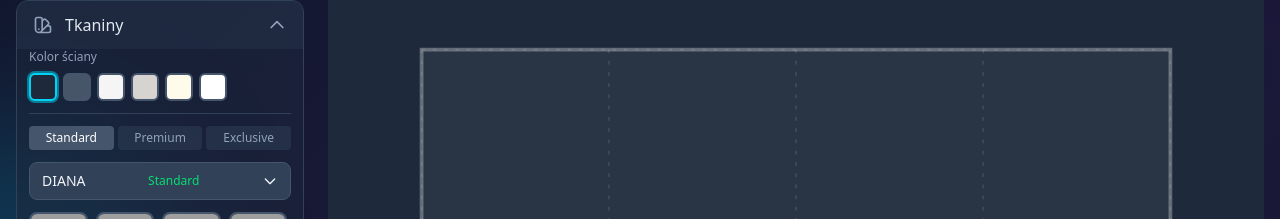
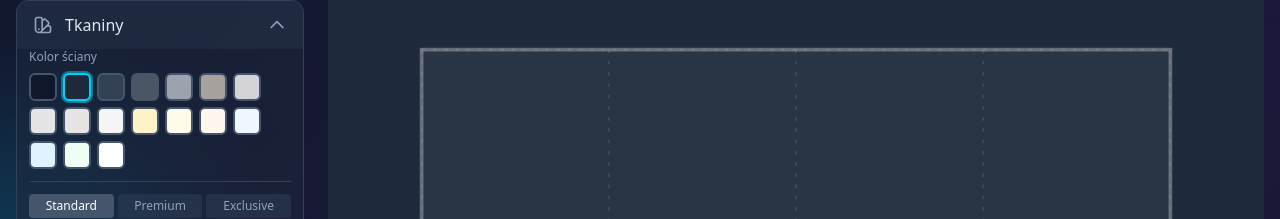
Before and after one commit to Rzempal/kreator, a Next.js app in the folder kreator-app/: page / in a window 1280 px wide. Shown: the part 240-459 px from the top of the page. Built offline with nearby package versions, Linux system fonts and the light colour scheme; grey boxes are pictures that could not be loaded.

Commit message:
#26feat: add ColorPicker UI for wall and fabric materials and Wall canvas component

```diff
--- a/kreator-app/src/components/canvas/Wall.tsx
+++ b/kreator-app/src/components/canvas/Wall.tsx
@@ -1,8 +1,21 @@
-// src/components/canvas/Wall.tsx v0.007 Przywrocony przezroczysty kolor segmentu (canvasColor jest na kontenerze)
+// src/components/canvas/Wall.tsx v0.008 Adaptive kolory linii dla jasnych/ciemnych tel
 'use client';
 
 import { memo, useMemo, type ReactNode } from 'react';
 import type { Wall as WallType } from '@/types';
+import { useCanvasColor } from '@/store/useKreatorStore';
+
+// Funkcja do obliczania jasnosci koloru (0-1, gdzie > 0.5 to jasny kolor)
+function isLightColor(hex: string): boolean {
+  // Usun # jesli jest
+  const color = hex.replace('#', '');
+  const r = parseInt(color.substring(0, 2), 16);
+  const g = parseInt(color.substring(2, 4), 16);
+  const b = parseInt(color.substring(4, 6), 16);
+  // Wzor na perceived luminance
+  const luminance = (0.299 * r + 0.587 * g + 0.114 * b) / 255;
+  return luminance > 0.5;
+}
 
 interface WallProps {
   wall: WallType;
@@ -10,6 +23,17 @@ interface WallProps {
 }
 
 function WallComponent({ wall, scale }: WallProps) {
+  // Pobierz kolor canvas i oblicz czy jest jasny
+  const canvasColor = useCanvasColor();
+  const isLight = useMemo(() => isLightColor(canvasColor), [canvasColor]);
+
+  // Kolory adaptacyjne - ciemne dla jasnych tel, jasne dla ciemnych tel
+  const strokeColor = isLight ? 'rgba(0, 0, 0, 0.3)' : 'rgba(255, 255, 255, 0.3)';
+  const strokeColorMedium = isLight ? 'rgba(0, 0, 0, 0.5)' : 'rgba(255, 255, 255, 0.5)';
+  const textColor = isLight ? 'rgba(0, 0, 0, 0.7)' : 'rgba(255, 255, 255, 0.7)';
+  const gridColor = isLight ? 'rgba(0, 0, 0, 0.1)' : 'rgba(255, 255, 255, 0.1)';
+  const fillColor = isLight ? 'rgba(0, 0, 0, 0.03)' : 'rgba(255, 255, 255, 0.05)';
+
   // Normalizuj segmenty - upewnij sie ze alignment jest zdefiniowany
   const normalizedSegments = useMemo(() => {
     return wall.segments.map(seg => ({
@@ -115,13 +139,13 @@ function WallComponent({ wall, scale }: WallProps) {
       {/* Tlo sciany */}
       <path
         d={wallPath}
-        fill="rgba(255, 255, 255, 0.05)"
-        stroke="rgba(255, 255, 255, 0.3)"
+        fill={fillColor}
+        stroke={strokeColor}
         strokeWidth={2}
       />
 
       {/* Siatka pomocnicza */}
-      <WallGrid wall={wall} scale={scale} />
+      <WallGrid wall={wall} scale={scale} gridColor={gridColor} />
 
       {/* Wymiary zewnetrzne - szerokosc segmentow (na dole sciany) */}
       {dimensions.map((dim, i) => (
@@ -132,7 +156,7 @@ function WallComponent({ wall, scale }: WallProps) {
             y1={maxHeight * scale + 15}
             x2={dim.x + dim.width}
             y2={maxHeight * scale + 15}
-            stroke="rgba(255, 255, 255, 0.5)"
+            stroke={strokeColorMedium}
             strokeWidth={1}
           />
           {/* Znaczniki koncow */}
@@ -141,7 +165,7 @@ function WallComponent({ wall, scale }: WallProps) {
             y1={maxHeight * scale + 10}
             x2={dim.x}
             y2={maxHeight * scale + 20}
-            stroke="rgba(255, 255, 255, 0.5)"
+            stroke={strokeColorMedium}
             strokeWidth={1}
           />
           <line
@@ -149,7 +173,7 @@ function WallComponent({ wall, scale }: WallProps) {
             y1={maxHeight * scale + 10}
             x2={dim.x + dim.width}
             y2={maxHeight * scale + 20}
-            stroke="rgba(255, 255, 255, 0.5)"
+            stroke={strokeColorMedium}
             strokeWidth={1}
           />
           {/* Tekst wymiaru */}
@@ -157,7 +181,7 @@ function WallComponent({ wall, scale }: WallProps) {
             x={dim.x + dim.width / 2}
             y={maxHeight * scale + 35}
             textAnchor="middle"
-            fill="rgba(255, 255, 255, 0.7)"
+            fill={textColor}
             fontSize={11}
             fontFamily="sans-serif"
           >
@@ -170,7 +194,11 @@ function WallComponent({ wall, scale }: WallProps) {
 }
 
 // Siatka pomocnicza
-function WallGrid({ wall, scale }: WallProps) {
+interface WallGridProps extends WallProps {
+  gridColor: string;
+}
+
+function WallGrid({ wall, scale, gridColor }: WallGridProps) {
   const totalWidth = wall.segments.reduce((sum, seg) => sum + seg.width, 0);
   const maxHeight = Math.max(
     ...wall.segments.flatMap((seg) => [seg.startHeight, seg.endHeight])
@@ -192,7 +220,7 @@ function WallGrid({ wall, scale }: WallProps) {
         y1={offsetY}
         x2={x * scale}
         y2={maxHeight * scale}
-        stroke="rgba(255, 255, 255, 0.1)"
+        stroke={gridColor}
         strokeWidth={1}
         strokeDasharray="2,4"
       />
@@ -208,7 +236,7 @@ function WallGrid({ wall, scale }: WallProps) {
         y1={y * scale}
         x2={totalWidth * scale}
         y2={y * scale}
-        stroke="rgba(255, 255, 255, 0.1)"
+        stroke={gridColor}
         strokeWidth={1}
         strokeDasharray="2,4"
       />
--- a/kreator-app/src/components/ui/ColorPicker.tsx
+++ b/kreator-app/src/components/ui/ColorPicker.tsx
@@ -37,13 +37,30 @@ const CATEGORY_COLORS: Record<PriceCategory, string> = {
   exclusive: 'text-purple-400',
 };
 
-// Predefiniowane kolory sciany
+// Predefiniowane kolory sciany - szersza paleta
 const CANVAS_COLORS = [
+  // Ciemne
+  { id: 'slate-900', hex: '#0f172a', name: 'Antracyt' },
   { id: 'slate-800', hex: '#1e293b', name: 'Ciemny grafitowy' },
-  { id: 'slate-600', hex: '#475569', name: 'Grafitowy' },
-  { id: 'neutral-100', hex: '#f5f5f5', name: 'Jasny szary' },
-  { id: 'stone-300', hex: '#d6d3d1', name: 'Beżowy' },
+  { id: 'slate-700', hex: '#334155', name: 'Grafitowy' },
+  { id: 'gray-600', hex: '#4b5563', name: 'Szary ciemny' },
+  // Srednie
+  { id: 'gray-400', hex: '#9ca3af', name: 'Szary' },
+  { id: 'stone-400', hex: '#a8a29e', name: 'Kamienny' },
+  { id: 'zinc-300', hex: '#d4d4d8', name: 'Cynkowy' },
+  // Jasne neutralne
+  { id: 'neutral-200', hex: '#e5e5e5', name: 'Jasny szary' },
+  { id: 'stone-200', hex: '#e7e5e4', name: 'Piaskowy' },
+  { id: 'neutral-100', hex: '#f5f5f5', name: 'Platynowy' },
+  // Ciepłe
+  { id: 'amber-100', hex: '#fef3c7', name: 'Waniliowy' },
   { id: 'amber-50', hex: '#fffbeb', name: 'Kremowy' },
+  { id: 'orange-50', hex: '#fff7ed', name: 'Brzoskwiniowy' },
+  // Chłodne
+  { id: 'blue-50', hex: '#eff6ff', name: 'Lodowy błękit' },
+  { id: 'sky-100', hex: '#e0f2fe', name: 'Błękitny' },
+  { id: 'green-50', hex: '#f0fdf4', name: 'Miętowy' },
+  // Biel
   { id: 'white', hex: '#ffffff', name: 'Biały' },
 ];
 
```
